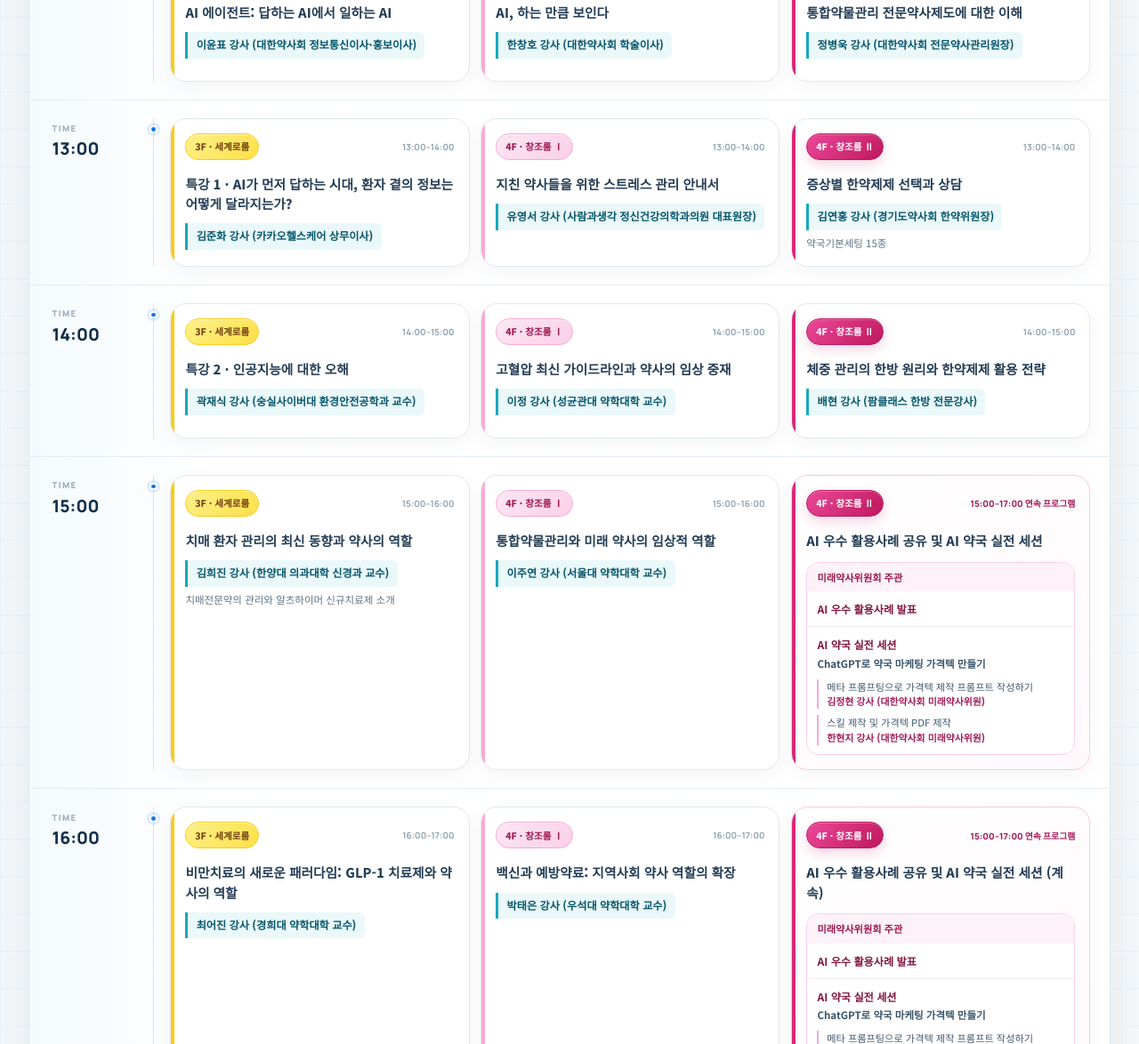
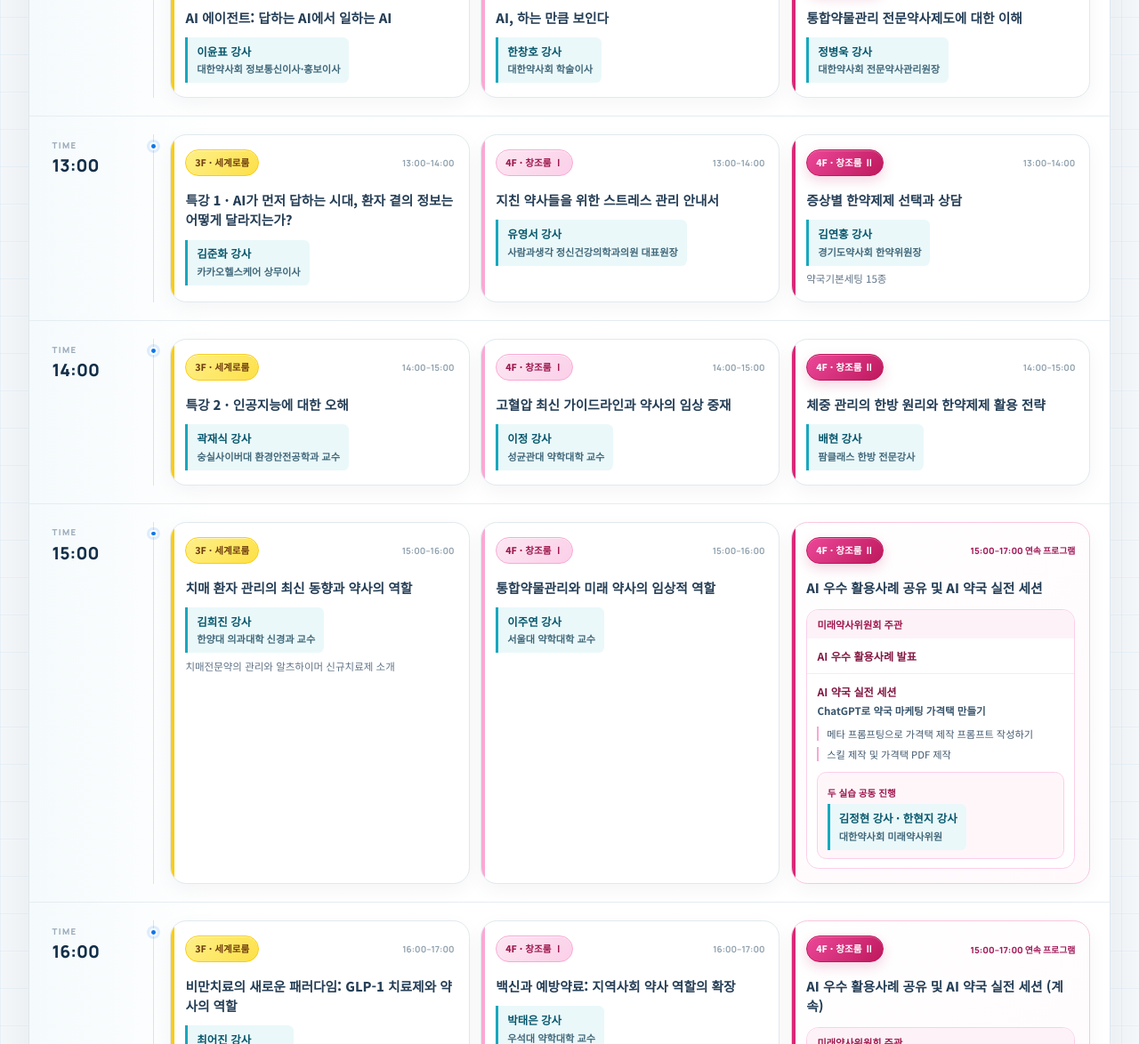
Before and after one commit to hangyver/AXfestival, a website built with Vite: page program.html in a window 1280 px wide. Shown: the part 1626-2800 px from the top of the page at 89% size. Built offline with nearby package versions, Linux system fonts and the light colour scheme.

Commit message:
fix: clarify festival speaker affiliations and shared workshop

```diff
--- a/agent-engine.js
+++ b/agent-engine.js
@@ -8,7 +8,7 @@
     const description = session.description ? ` ${session.description}` : "";
     const speaker = session.speaker ? ` (${session.speaker})` : "";
     const feature = session.feature
-      ? ` ${session.feature.organizer}. ${session.feature.sections.map(section => [section.title, section.subtitle, ...(section.activities || []).map(activity => `${activity.title} (${activity.speaker})`)].filter(Boolean).join(" · ")).join(" / ")}.`
+      ? ` ${session.feature.organizer}. ${session.feature.sections.map(section => [section.title, section.subtitle, ...(section.activities || []).map(activity => activity.title), section.speakers ? `두 실습 공동 진행: ${section.speakers}` : ""].filter(Boolean).join(" · ")).join(" / ")}.`
       : "";
     const timeRange = session.feature ? session.feature.timeLabel.split(" ")[0] : `${session.start}–${session.end}`;
     return `${timeRange}, ${room.floor} ${room.name}: ‘${session.title}’${speaker}.${description}${feature}`;
@@ -35,7 +35,7 @@
     const stopWords = ["강의", "강사", "일정", "시간", "내용", "알려줘", "누구", "어디", "뭐야", "무엇", "하는", "설명", "세션"];
     const tokens = question.split(/[\s,?!.]+/).map(normalize).filter(token => token.length >= 2 && !stopWords.includes(token));
     return registered().filter(session => {
-      const featureTerms = session.feature ? [session.feature.organizer, ...session.feature.sections.flatMap(section => [section.title, section.subtitle, ...(section.activities || []).flatMap(activity => [activity.title, activity.speaker])])] : [];
+      const featureTerms = session.feature ? [session.feature.organizer, ...session.feature.sections.flatMap(section => [section.title, section.subtitle, section.speakers, ...(section.activities || []).map(activity => activity.title)])] : [];
       const searchable = normalize([session.title, session.speaker, session.description, ...(session.category || []), ...featureTerms].join(" "));
       return (tokens.length > 1 ? tokens.every(token => searchable.includes(token)) : tokens.some(token => searchable.includes(token))) || searchable.includes(normalizedQuestion);
     });
--- a/app.js
+++ b/app.js
@@ -379,12 +379,17 @@ document.querySelectorAll("[data-filter]").forEach(button => button.addEventList
 const programList = document.getElementById("programList");
 if (programList) {
   const programData = window.FESTIVAL_DATA;
+  const renderSpeaker = speaker => {
+    const [, name, affiliation] = speaker.match(/^(.*?)\s*\(([^()]*)\)$/) || [];
+    return `<p class="program-speaker"><span class="program-speaker-name">${name || speaker}</span>${affiliation ? `<span class="program-speaker-affiliation">${affiliation}</span>` : ""}</p>`;
+  };
   const renderFeature = feature => `<div class="program-feature">
     <p class="program-feature-organizer">${feature.organizer}</p>
     ${feature.sections.map(section => `<div class="program-feature-section">
       <strong>${section.title}</strong>
       ${section.subtitle ? `<p>${section.subtitle}</p>` : ""}
-      ${section.activities ? `<ul>${section.activities.map(activity => `<li><span>${activity.title}</span><small>${activity.speaker}</small></li>`).join("")}</ul>` : ""}
+      ${section.activities ? `<ul>${section.activities.map(activity => `<li>${activity.title}</li>`).join("")}</ul>` : ""}
+      ${section.speakers ? `<div class="program-feature-speakers"><span class="program-feature-speakers-label">두 실습 공동 진행</span>${renderSpeaker(section.speakers)}</div>` : ""}
     </div>`).join("")}
   </div>`;
   const roomOrder = new Map(programData.rooms.map((room, index) => [room.id, index]));
@@ -398,7 +403,7 @@ if (programList) {
   programList.innerHTML = [...groupedSessions].map(([start, sessions]) => {
     const cards = sessions.map(session => {
       const room = programData.rooms.find(item => item.id === session.roomId);
-      const speaker = session.speaker ? `<p class="program-speaker">${session.speaker}</p>` : "";
+      const speaker = session.speaker ? renderSpeaker(session.speaker) : "";
       const description = session.description
         ? `<p class="program-description${session.category.includes("개회") ? " program-description-opening" : ""}">${session.description}</p>`
         : "";
--- a/festival-data.js
+++ b/festival-data.js
@@ -7,11 +7,12 @@ const aiPharmacyWorkshop = {
     { title: "AI 우수 활용사례 발표" },
     {
       title: "AI 약국 실전 세션",
-      subtitle: "ChatGPT로 약국 마케팅 가격텍 만들기",
+      subtitle: "ChatGPT로 약국 마케팅 가격택 만들기",
       activities: [
-        { title: "메타 프롬프팅으로 가격텍 제작 프롬프트 작성하기", speaker: "김정현 강사 (대한약사회 미래약사위원)" },
-        { title: "스킬 제작 및 가격텍 PDF 제작", speaker: "한현지 강사 (대한약사회 미래약사위원)" }
-      ]
+        { title: "메타 프롬프팅으로 가격택 제작 프롬프트 작성하기" },
+        { title: "스킬 제작 및 가격택 PDF 제작" }
+      ],
+      speakers: "김정현 강사 · 한현지 강사 (대한약사회 미래약사위원)"
     }
   ]
 };
@@ -57,8 +58,8 @@ const FESTIVAL_DATA = {
     { id: "1200-creation2", roomId: "creation2", start: "12:00", end: "13:00", title: "통합약물관리 전문약사제도에 대한 이해", speaker: "정병욱 강사 (대한약사회 전문약사관리원장)", description: "", category: ["통합약물관리", "전문약사제도"], status: "편성안" },
     { id: "1300-creation2", roomId: "creation2", start: "13:00", end: "14:00", title: "증상별 한약제제 선택과 상담", speaker: "김연홍 강사 (경기도약사회 한약위원장)", description: "약국기본세팅 15종", category: ["한약제제", "복약상담"], status: "편성안" },
     { id: "1400-creation2", roomId: "creation2", start: "14:00", end: "15:00", title: "체중 관리의 한방 원리와 한약제제 활용 전략", speaker: "배현 강사 (팜클래스 한방 전문강사)", description: "", category: ["체중 관리", "한방", "한약제제"], status: "편성안" },
-    { id: "1500-creation2", roomId: "creation2", start: "15:00", end: "16:00", title: "AI 우수 활용사례 공유 및 AI 약국 실전 세션", speaker: "", description: "", feature: aiPharmacyWorkshop, category: ["AI", "활용사례", "약국 실전", "ChatGPT", "가격텍", "김정현", "한현지"], status: "편성안" },
-    { id: "1600-creation2", roomId: "creation2", start: "16:00", end: "17:00", title: "AI 우수 활용사례 공유 및 AI 약국 실전 세션 (계속)", speaker: "", description: "", feature: aiPharmacyWorkshop, category: ["AI", "활용사례", "약국 실전", "ChatGPT", "가격텍", "김정현", "한현지"], status: "편성안" }
+    { id: "1500-creation2", roomId: "creation2", start: "15:00", end: "16:00", title: "AI 우수 활용사례 공유 및 AI 약국 실전 세션", speaker: "", description: "", feature: aiPharmacyWorkshop, category: ["AI", "활용사례", "약국 실전", "ChatGPT", "가격택", "김정현", "한현지"], status: "편성안" },
+    { id: "1600-creation2", roomId: "creation2", start: "16:00", end: "17:00", title: "AI 우수 활용사례 공유 및 AI 약국 실전 세션 (계속)", speaker: "", description: "", feature: aiPharmacyWorkshop, category: ["AI", "활용사례", "약국 실전", "ChatGPT", "가격택", "김정현", "한현지"], status: "편성안" }
   ]
 };
 
--- a/styles.css
+++ b/styles.css
@@ -387,16 +387,17 @@ body { font-family: "Noto Sans KR", sans-serif; color: var(--ink); background: #
 .program-session .program-title-opening { color: #0d63a8; font-size: 1rem; }
 .program-session .program-speaker {
   width: fit-content;
+  max-width: 100%;
   margin-top: .7rem;
-  padding: .34rem .58rem;
+  padding: .42rem .62rem;
   border-left: 3px solid #18a8bd;
   border-radius: 0 .4rem .4rem 0;
   color: #07576c;
   background: #eaf8fa;
-  font-size: .76rem;
-  font-weight: 800;
   line-height: 1.55;
 }
+.program-speaker-name { display: block; color: #07576c; font-size: .78rem; font-weight: 800; }
+.program-speaker-affiliation { display: block; margin-top: .08rem; color: #41687a; font-size: .7rem; font-weight: 650; overflow-wrap: anywhere; }
 .program-session .program-description { margin-top: .4rem; color: #617487; font-size: .72rem; line-height: 1.55; }
 .program-session .program-description-opening { margin-top: .65rem; color: #0d63a8; font-size: .86rem; font-weight: 800; line-height: 1.6; }
 .program-session-card-feature { border-color: #f9c7df; background: linear-gradient(145deg, #fff, #fff9fc); }
@@ -410,8 +411,9 @@ body { font-family: "Noto Sans KR", sans-serif; color: var(--ink); background: #
 .program-feature-section p { margin-top: .22rem; color: #38546b; font-size: .72rem; font-weight: 700; line-height: 1.5; }
 .program-feature-section ul { display: grid; gap: .45rem; margin-top: .55rem; }
 .program-feature-section li { padding-left: .55rem; border-left: 2px solid #f9a8d4; color: #40586e; font-size: .7rem; line-height: 1.45; }
-.program-feature-section li span, .program-feature-section li small { display: block; }
-.program-feature-section li small { margin-top: .1rem; color: #a21d5b; font-size: .68rem; font-weight: 800; }
+.program-feature-speakers { margin-top: .7rem; padding: .55rem .65rem; border: 1px solid #fbcfe8; border-radius: .65rem; background: #fff6fa; }
+.program-feature-speakers-label { color: #9d174d; font-size: .66rem; font-weight: 800; }
+.program-feature-section .program-feature-speakers .program-speaker { margin-top: .2rem; }
 .program-notice { display: flex; gap: 1rem; margin-top: 1.25rem; padding: 1.2rem 1.3rem; border: 1px solid #cfe5ef; border-radius: 1.25rem; color: #31536b; background: linear-gradient(110deg,#eef9fb,#f5fbff); }
 .program-notice-icon { display: grid; width: 2rem; height: 2rem; flex: none; place-items: center; border-radius: 50%; color: #fff; background: var(--blue); font: 800 .8rem "Manrope",sans-serif; }
 .program-notice strong { font-size: .85rem; }
```
